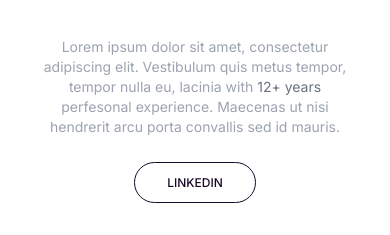
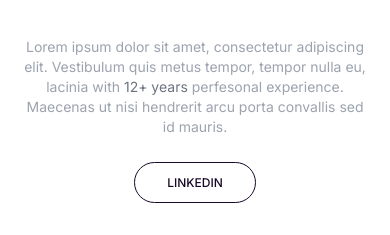
Before and after one commit to matt159/my-personal-website, a website built with Vite: page index.html in a window 390 px wide. Shown: the part 361-596 px from the top of the page. Built offline with nearby package versions, Linux system fonts and the light colour scheme.

Commit message:
reduced paragraph x padding

```diff
--- a/index.html
+++ b/index.html
@@ -42,7 +42,7 @@
 						<h2 class="font-semibold px-4 py-1 inline-block relative">Full Stack Web Developer</h2>
 					</div>
 
-					<p class="text-sm mb-8 md:mb-6 text-gray-400 px-6 md:px-36">Lorem ipsum dolor sit amet, consectetur adipiscing elit. Vestibulum quis metus tempor, tempor nulla eu, lacinia with <span class="text-gray-500">12+ years</span> perfesonal experience. Maecenas ut nisi hendrerit arcu porta convallis sed id mauris.</p>
+					<p class="text-sm mb-8 md:mb-6 text-gray-400 px-2 md:px-36">Lorem ipsum dolor sit amet, consectetur adipiscing elit. Vestibulum quis metus tempor, tempor nulla eu, lacinia with <span class="text-gray-500">12+ years</span> perfesonal experience. Maecenas ut nisi hendrerit arcu porta convallis sed id mauris.</p>
 
 					<div>
 						<!-- <button class="rounded-full text-white uppercase font-medium text-xs bg-deep-purple border border-deep-purple hover:bg-white hover:text-deep-purple transition-colors duration-300 px-6 py-3 mr-2">Contact Me</button> -->
```
